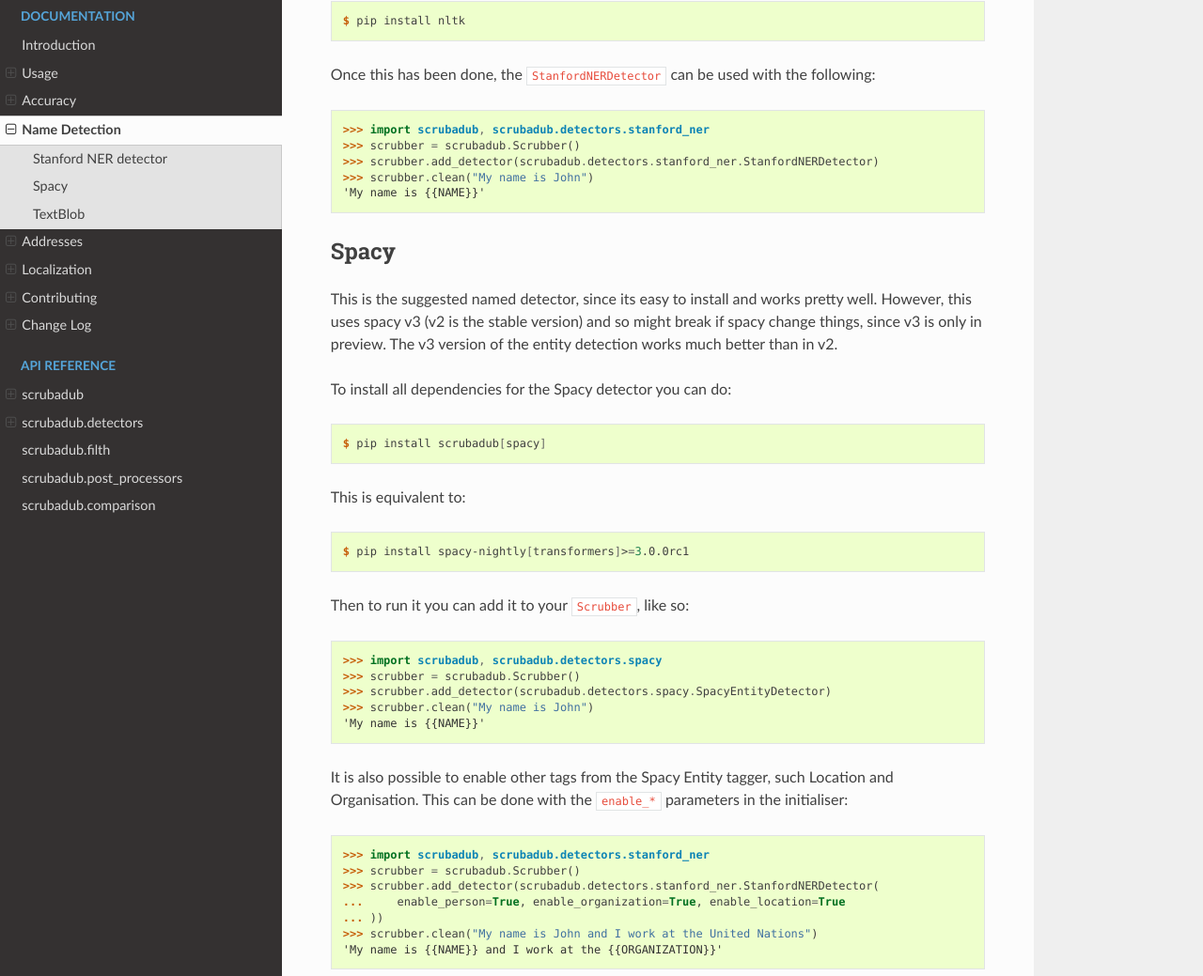
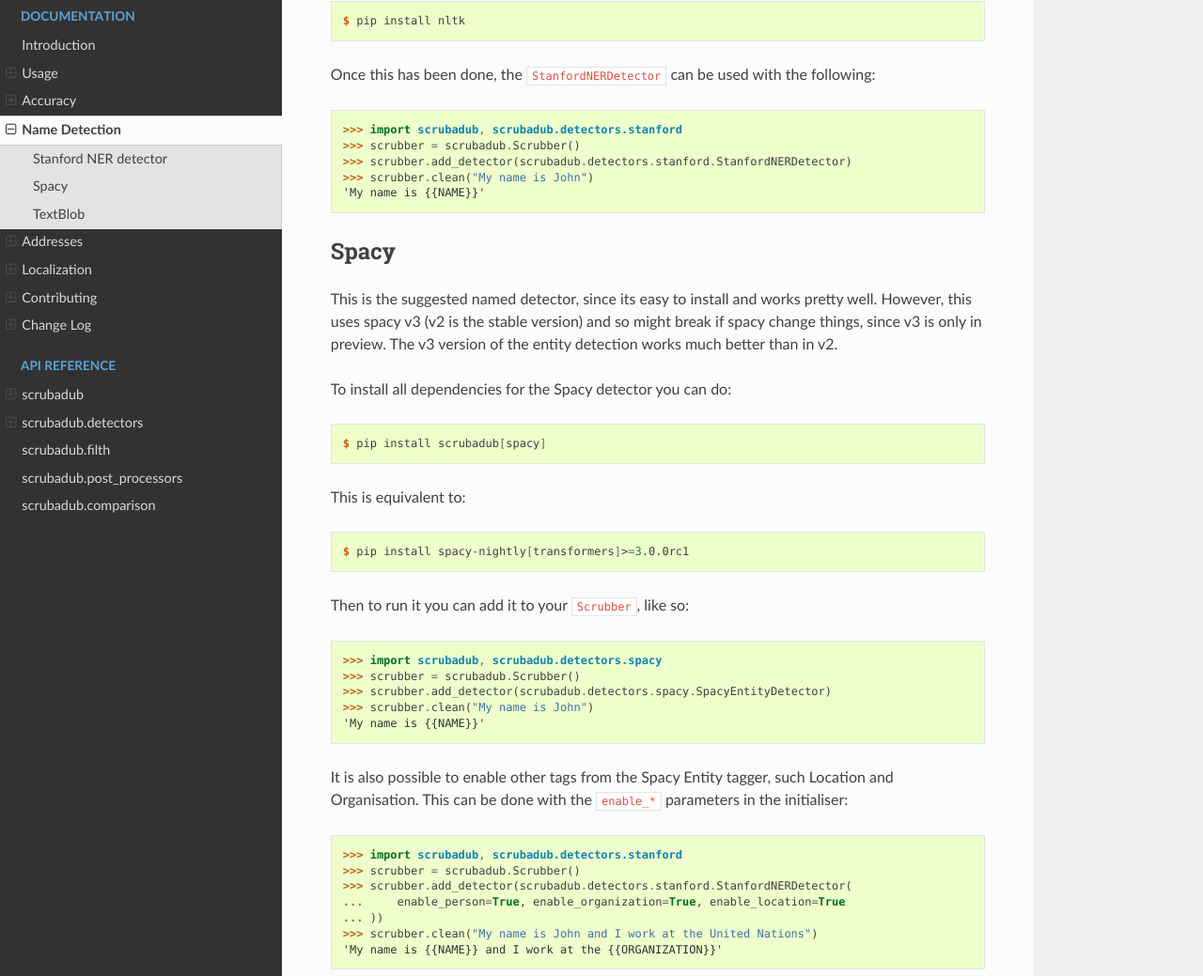
Before and after one commit to LeapBeyond/scrubadub, a Sphinx documentation site: the page built from docs/names.rst, in a window 1280 px wide and 1400 px high, scrolled down 760 px. Shown: the part 129-1168 px from the top of the window at 94% size. Built offline with Sphinx 7.4.7 and the Read the Docs theme 2.0.0, drawn with Linux system fonts in a browser that asks for light colours.

Commit message:
rename stanford_ner to stanford

```diff
--- a/docs/names.rst
+++ b/docs/names.rst
@@ -41,9 +41,9 @@
 
 .. code-block:: pycon
 
-    >>> import scrubadub, scrubadub.detectors.stanford_ner
+    >>> import scrubadub, scrubadub.detectors.stanford
     >>> scrubber = scrubadub.Scrubber()
-    >>> scrubber.add_detector(scrubadub.detectors.stanford_ner.StanfordNERDetector)
+    >>> scrubber.add_detector(scrubadub.detectors.stanford.StanfordNERDetector)
     >>> scrubber.clean("My name is John")
     'My name is {{NAME}}'
 
@@ -81,9 +81,9 @@
 
 .. code-block:: pycon
 
-    >>> import scrubadub, scrubadub.detectors.stanford_ner
+    >>> import scrubadub, scrubadub.detectors.stanford
     >>> scrubber = scrubadub.Scrubber()
-    >>> scrubber.add_detector(scrubadub.detectors.stanford_ner.StanfordNERDetector(
+    >>> scrubber.add_detector(scrubadub.detectors.stanford.StanfordNERDetector(
     ...     enable_person=True, enable_organization=True, enable_location=True
     ... ))
     >>> scrubber.clean("My name is John and I work at the United Nations")
```
Also changed, not shown: 2 other files.
